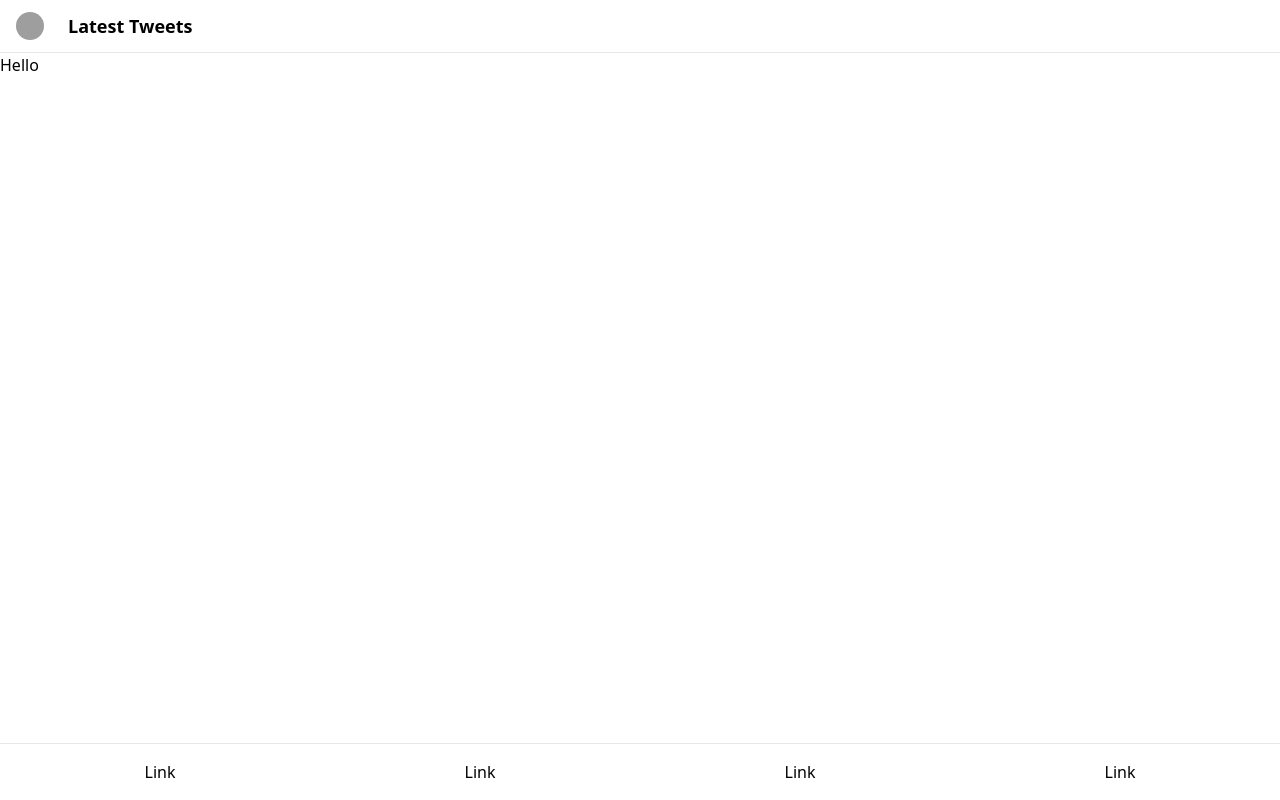
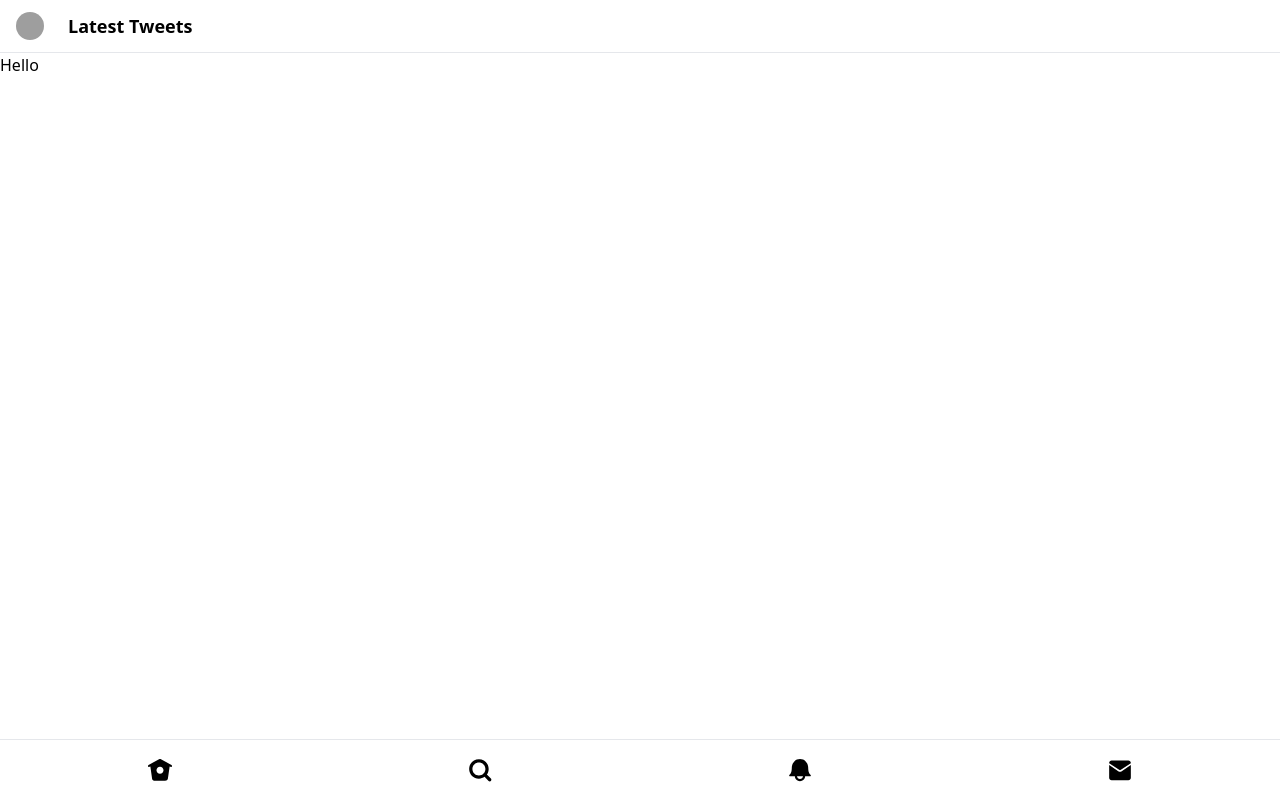
Before and after one commit to Plofland/next-twitter-clone, a Next.js app: page / in a window 1280 px wide. Built offline with nearby package versions, Linux system fonts and the light colour scheme; grey boxes are pictures that could not be loaded; what @tailwindcss/ui would draw is missing.

Commit message:
Icons added to app.js and placed in footer

```diff
--- a/pages/_app.js
+++ b/pages/_app.js
@@ -18,32 +18,131 @@ function MyApp({ Component, pageProps }) {
 			</main>
 			<footer className="flex border-t">
 				<a
-					className="w-1/4 py-4 text-center"
+					className="flex items-center justify-center w-1/4 py-4 text-center"
 					href=""
 				>
-					Link
+					<HomeIcon className="p-px w-7 h-7" />
 				</a>
 				<a
-					className="w-1/4 py-4 text-center"
+					className="flex items-center justify-center w-1/4 py-4 text-center"
 					href=""
 				>
-					Link
+					<SearchIcon className="p-px w-7 h-7" />
 				</a>
 				<a
-					className="w-1/4 py-4 text-center"
+					className="flex items-center justify-center w-1/4 py-4 text-center"
 					href=""
 				>
-					Link
+					<BellIcon className="p-px w-7 h-7" />
 				</a>
 				<a
-					className="w-1/4 py-4 text-center"
+					className="flex items-center justify-center w-1/4 py-4 text-center"
 					href=""
 				>
-					Link
+					<MailboxIcon className="p-px w-7 h-7" />
 				</a>
 			</footer>
 		</div>
 	);
 }
 
+function HomeIcon({ className }) {
+	return (
+		<svg
+			viewBox="0 0 24 24"
+			className={`fill-current stroke-current stroke-0 ${className}`}
+		>
+			<g>
+				<path d="M22.58 7.35L12.475 1.897c-.297-.16-.654-.16-.95 0L1.425 7.35c-.486.264-.667.87-.405 1.356.18.335.525.525.88.525.16 0 .324-.038.475-.12l.734-.396 1.59 11.25c.216 1.214 1.31 2.062 2.66 2.062h9.282c1.35 0 2.444-.848 2.662-2.088l1.588-11.225.737.398c.485.263 1.092.082 1.354-.404.263-.486.08-1.093-.404-1.355zM12 15.435c-1.795 0-3.25-1.455-3.25-3.25s1.455-3.25 3.25-3.25 3.25 1.455 3.25 3.25-1.455 3.25-3.25 3.25z"></path>
+			</g>
+		</svg>
+	);
+}
+function HomeIconEmpty({ className }) {
+	return (
+		<svg
+			viewBox="0 0 24 24"
+			className={`fill-current stroke-current stroke-0 ${className}`}
+		>
+			<g>
+				<path d="M22.46 7.57L12.357 2.115c-.223-.12-.49-.12-.713 0L1.543 7.57c-.364.197-.5.652-.303 1.017.135.25.394.393.66.393.12 0 .243-.03.356-.09l.815-.44L4.7 19.963c.214 1.215 1.308 2.062 2.658 2.062h9.282c1.352 0 2.445-.848 2.663-2.087l1.626-11.49.818.442c.364.193.82.06 1.017-.304.196-.363.06-.818-.304-1.016zm-4.638 12.133c-.107.606-.703.822-1.18.822H7.36c-.48 0-1.075-.216-1.178-.798L4.48 7.69 12 3.628l7.522 4.06-1.7 12.015z"></path>
+				<path d="M8.22 12.184c0 2.084 1.695 3.78 3.78 3.78s3.78-1.696 3.78-3.78-1.695-3.78-3.78-3.78-3.78 1.696-3.78 3.78zm6.06 0c0 1.258-1.022 2.28-2.28 2.28s-2.28-1.022-2.28-2.28 1.022-2.28 2.28-2.28 2.28 1.022 2.28 2.28z"></path>
+			</g>
+		</svg>
+	);
+}
+function SearchIcon({ className }) {
+	return (
+		<svg
+			viewBox="0 0 24 24"
+			className={`fill-current stroke-current stroke-0 ${className}`}
+		>
+			<g>
+				<path d="M22.06 19.94l-3.73-3.73C19.38 14.737 20 12.942 20 11c0-4.97-4.03-9-9-9s-9 4.03-9 9 4.03 9 9 9c1.943 0 3.738-.622 5.21-1.67l3.73 3.73c.292.294.676.44 1.06.44s.768-.146 1.06-.44c.586-.585.586-1.535 0-2.12zM11 17c-3.308 0-6-2.692-6-6s2.692-6 6-6 6 2.692 6 6-2.692 6-6 6z"></path>
+			</g>
+		</svg>
+	);
+}
+function SearchIconEmpty({ className }) {
+	return (
+		<svg
+			viewBox="0 0 24 24"
+			className={`fill-current stroke-current stroke-0 ${className}`}
+		>
+			<g>
+				<path d="M21.53 20.47l-3.66-3.66C19.195 15.24 20 13.214 20 11c0-4.97-4.03-9-9-9s-9 4.03-9 9 4.03 9 9 9c2.215 0 4.24-.804 5.808-2.13l3.66 3.66c.147.146.34.22.53.22s.385-.073.53-.22c.295-.293.295-.767.002-1.06zM3.5 11c0-4.135 3.365-7.5 7.5-7.5s7.5 3.365 7.5 7.5-3.365 7.5-7.5 7.5-7.5-3.365-7.5-7.5z"></path>
+			</g>
+		</svg>
+	);
+}
+function BellIcon({ className }) {
+	return (
+		<svg
+			viewBox="0 0 24 24"
+			className={`fill-current stroke-current stroke-0 ${className}`}
+		>
+			<g>
+				<path d="M21.697 16.468c-.02-.016-2.14-1.64-2.103-6.03.02-2.533-.812-4.782-2.347-6.334-1.375-1.393-3.237-2.164-5.242-2.172h-.013c-2.004.008-3.866.78-5.242 2.172-1.534 1.553-2.367 3.802-2.346 6.333.037 4.332-2.02 5.967-2.102 6.03-.26.194-.366.53-.265.838s.39.515.713.515h4.494c.1 2.544 2.188 4.587 4.756 4.587s4.655-2.043 4.756-4.587h4.494c.324 0 .61-.208.712-.515s-.005-.644-.265-.837zM12 20.408c-1.466 0-2.657-1.147-2.756-2.588h5.512c-.1 1.44-1.29 2.587-2.756 2.587z"></path>
+			</g>
+		</svg>
+	);
+}
+function BellIconEmpty({ className }) {
+	return (
+		<svg
+			viewBox="0 0 24 24"
+			className={`fill-current stroke-current stroke-0 ${className}`}
+		>
+			<g>
+				<path d="M21.697 16.468c-.02-.016-2.14-1.64-2.103-6.03.02-2.532-.812-4.782-2.347-6.335C15.872 2.71 14.01 1.94 12.005 1.93h-.013c-2.004.01-3.866.78-5.242 2.174-1.534 1.553-2.368 3.802-2.346 6.334.037 4.33-2.02 5.967-2.102 6.03-.26.193-.366.53-.265.838.102.308.39.515.712.515h4.92c.102 2.31 1.997 4.16 4.33 4.16s4.226-1.85 4.327-4.16h4.922c.322 0 .61-.206.71-.514.103-.307-.003-.645-.263-.838zM12 20.478c-1.505 0-2.73-1.177-2.828-2.658h5.656c-.1 1.48-1.323 2.66-2.828 2.66zM4.38 16.32c.74-1.132 1.548-3.028 1.524-5.896-.018-2.16.644-3.982 1.913-5.267C8.91 4.05 10.397 3.437 12 3.43c1.603.008 3.087.62 4.18 1.728 1.27 1.285 1.933 3.106 1.915 5.267-.024 2.868.785 4.765 1.525 5.896H4.38z"></path>
+			</g>
+		</svg>
+	);
+}
+function MailboxIcon({ className }) {
+	return (
+		<svg
+			viewBox="0 0 24 24"
+			className={`fill-current stroke-current stroke-0 ${className}`}
+		>
+			<g>
+				<path d="M11.55 12.082c.273.182.627.182.9 0L22 5.716V5.5c0-1.24-1.01-2.25-2.25-2.25H4.25C3.01 3.25 2 4.26 2 5.5v.197l9.55 6.385z"></path>
+				<path d="M13.26 13.295c-.383.255-.82.382-1.26.382s-.877-.127-1.26-.383L2 7.452v11.67c0 1.24 1.01 2.25 2.25 2.25h15.5c1.24 0 2.25-1.01 2.25-2.25V7.47l-8.74 5.823z"></path>
+			</g>
+		</svg>
+	);
+}
+function MailboxIconEmpty({ className }) {
+	return (
+		<svg
+			viewBox="0 0 24 24"
+			className={`fill-current stroke-current stroke-0 ${className}`}
+		>
+			<g>
+				<path d="M19.25 3.018H4.75C3.233 3.018 2 4.252 2 5.77v12.495c0 1.518 1.233 2.753 2.75 2.753h14.5c1.517 0 2.75-1.235 2.75-2.753V5.77c0-1.518-1.233-2.752-2.75-2.752zm-14.5 1.5h14.5c.69 0 1.25.56 1.25 1.25v.714l-8.05 5.367c-.273.18-.626.182-.9-.002L3.5 6.482v-.714c0-.69.56-1.25 1.25-1.25zm14.5 14.998H4.75c-.69 0-1.25-.56-1.25-1.25V8.24l7.24 4.83c.383.256.822.384 1.26.384.44 0 .877-.128 1.26-.383l7.24-4.83v10.022c0 .69-.56 1.25-1.25 1.25z"></path>
+			</g>
+		</svg>
+	);
+}
+
 export default MyApp;
```
